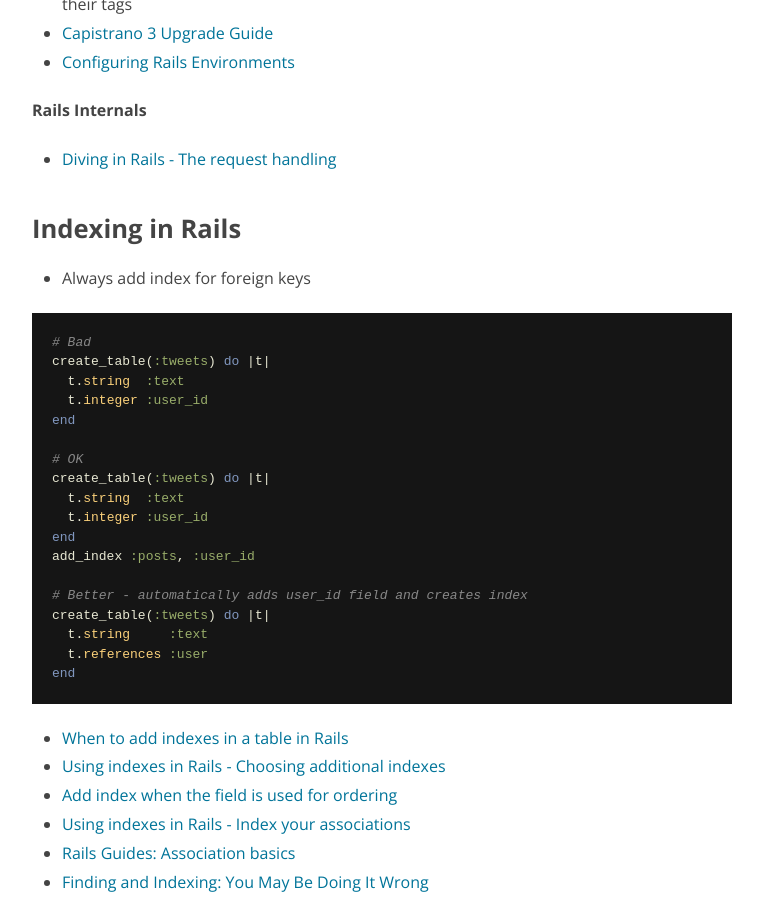
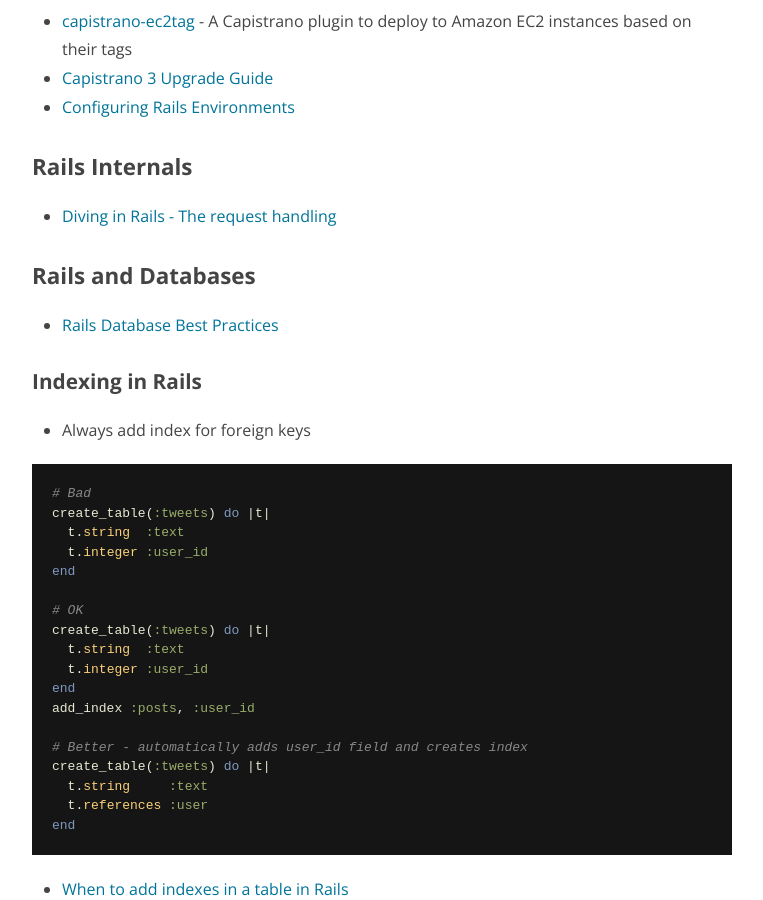
Before and after one commit to nithinbekal/nithinbekal.github.io, a Jekyll site: the page built from notes/rails.md, in a window 1280 px wide and 900 px high, scrolled down 3582 px. Shown: the whole window, without its empty margins (258-1021 px from the left). Built offline with Jekyll 4.4.1, drawn with Linux system fonts in a browser that asks for light colours.

Commit message:
Rails notes formatting and new bookmarks

```diff
--- a/notes/rails.md
+++ b/notes/rails.md
@@ -4,7 +4,7 @@
 date:  2015-02-19 14:20:05
 ---
 
-Contributing to Rails
+### Contributing to Rails
 
 - Install Virtualbox - https://www.virtualbox.org/wiki/Downloads
 - Install Vagrant - http://www.vagrantup.com/downloads
@@ -131,22 +131,21 @@
 It gives you a starting point when you come back to the code,
 rather than having to think about what to do next.
 
-
-**Rails Testing**
+### Rails Testing
 
 * [Golden Master Testing](http://www.sitepoint.com/golden-master-testing-refactor-complicated-views/) (Katrina Owen)
 * [High Low Testing](http://mikepackdev.com/blog_posts/39-high-low-testing)
 * [Testing Client Side Views in Rails Apps](http://blog.arkency.com/2013/09/testing-client-side-views-in-rails-apps/)
 * [Writing Deterministic and Performant Specs with Capybara](http://blog.carbonfive.com/2013/07/26/writing-deterministic-performant-specs-with-capybara/)
 
-**Rails application servers**
+### Rails application servers
 
 * [A Comparison of Popular Ruby Application Servers](https://blog.engineyard.com/2014/ruby-app-server-arena-pt1)
   on the Engine Yard blog (Passenger, Unicorn, Thin, Puma)
 * [Ruby on Rails Server Options](http://stackoverflow.com/questions/4113299/ruby-on-rails-server-options/4113570#4113570)
   (StackOverflow question)
 
-**Rails metrics**
+### Rails metrics
 
 * [Pssst... your Rails application has a secret to tell you](http://signalvnoise.com/posts/3091-pssst-your-rails-application-has-a-secret-to-tell-you) on 37signals blog
 * [ActiveSupport::Notifications, statistics and using facts to improve your site](http://www.reinteractive.net/posts/141-activesupport-notifications-statistics-and-using-facts-to-improve-your-site)
@@ -155,17 +154,21 @@
 * [Practical Guide to Statsd/Graphite Monitoting](http://matt.aimonetti.net/posts/2013/06/26/practical-guide-to-graphite-monitoring/)
 * [Docker Image for Graphite and Statsd](https://github.com/hopsoft/docker-graphite-statsd)
 
-**Rails Deployment**
+### Rails Deployment
 
 * [capistrano-ec2tag](https://github.com/douglasjarquin/capistrano-ec2tag) - A Capistrano plugin to deploy to Amazon EC2 instances based on their tags
 * [Capistrano 3 Upgrade Guide](https://semaphoreapp.com/blog/2013/11/26/capistrano-3-upgrade-guide.html)
 * [Configuring Rails Environments](http://eng.joingrouper.com/blog/2014/09/02/configuring-rails-environments/)
 
-**Rails Internals**
+### Rails Internals
 
 * [Diving in Rails - The request handling](http://blog.siami.fr/diving-in-rails-the-request-handling)
 
-# Indexing in Rails
+### Rails and Databases
+
+- [Rails Database Best Practices](http://blog.carbonfive.com/2016/11/16/rails-database-best-practices/)
+
+#### Indexing in Rails
 
 * Always add index for foreign keys
 
```
